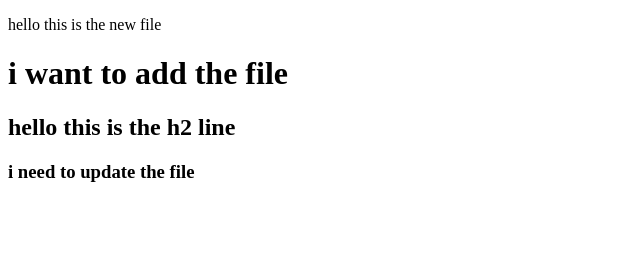
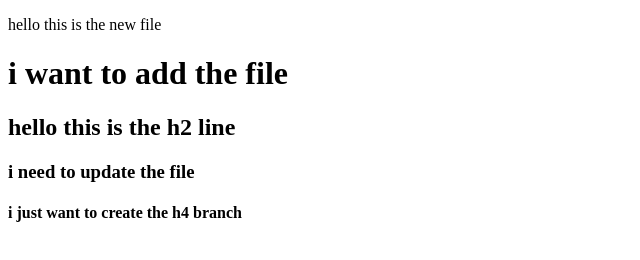
Before and after one commit to cyber-teamguru/Anilji, a plain HTML site: page index.html in a window 1280 px wide. Shown: the whole page, without its empty margins (0-640 px from the left). Drawn offline with Linux system fonts and the light colour scheme.

Commit message:
i just want to add the h4 line in the index page

```diff
--- a/index.html
+++ b/index.html
@@ -10,5 +10,6 @@
     <h1>i want to add the file</h1>
     <h2>hello this is the h2 line </h2>
     <h3>i need to update the file </h3>
+    <h4>i just want to create the h4 branch </h4>
 </body>
 </html>
```
